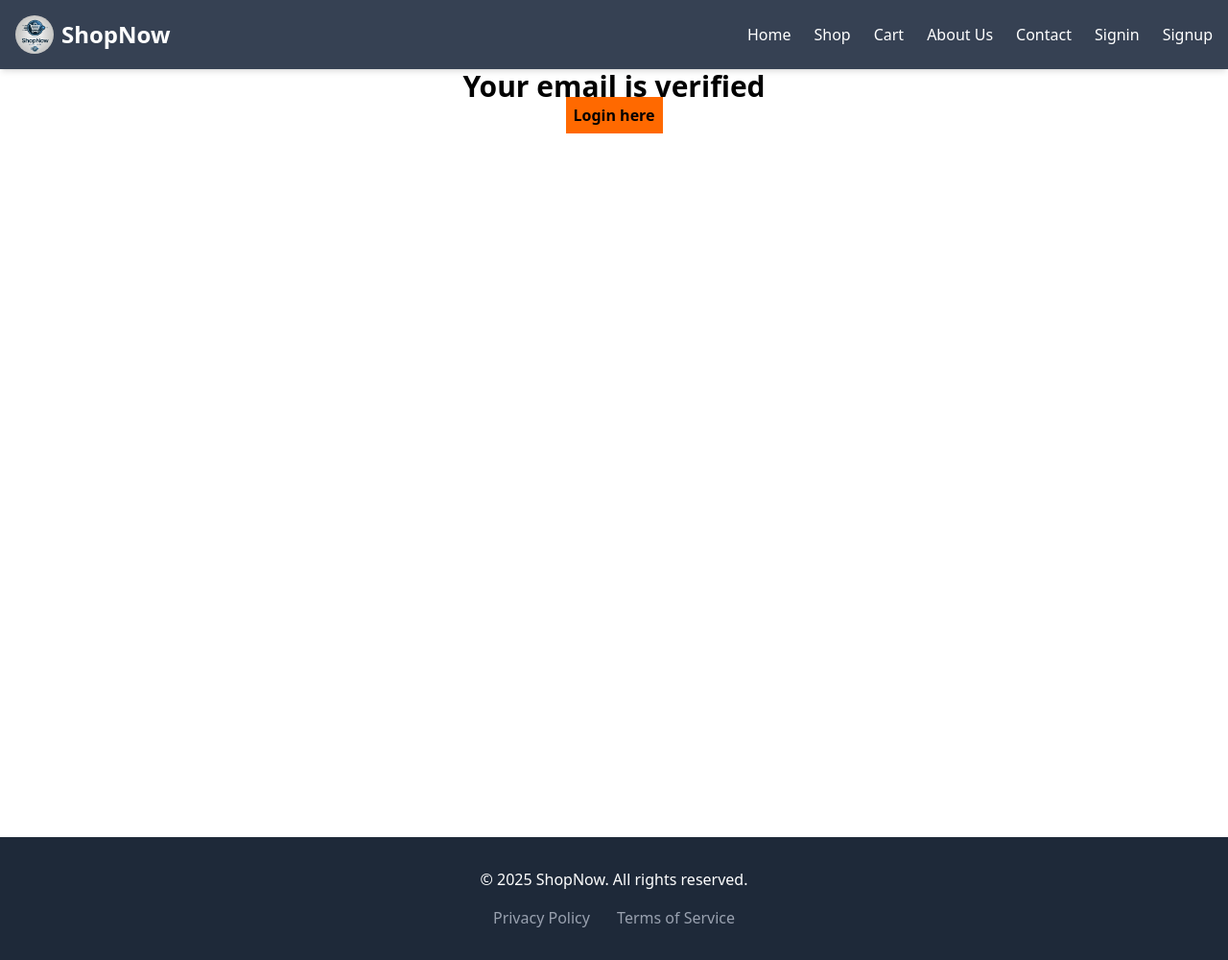
After one commit to pradeepxvi/shopnow, a Django app: template accounts/templates/verified_page.html in a window 1280 px wide. The commit adds this page. Shown: the whole page at 96% size. Run offline with Django 4.2, Linux system fonts and the light colour scheme; the template is opened without the code that fills it, so the values that code supplies are empty.

Commit message:
first commit

```diff
--- a/GreatKart/settings.py
+++ b/GreatKart/settings.py
@@ -27,7 +27,7 @@ SECRET_KEY = "django-insecure-svv=l28k)6x)sn4abo(qg6+ozsd6j)rb@h+pvbj&fwum4xbfzj
 DEBUG = False
 
 ALLOWED_HOSTS = ["*"]
-
+#
 
 # Application definition
 
@@ -136,8 +136,8 @@ DEFAULT_AUTO_FIELD = "django.db.models.BigAutoField"
 
 # email
 
-# EMAIL_BACKEND = "django.core.mail.backends.smtp.EmailBackend"
-EMAIL_BACKEND = "django.core.mail.backends.console.EmailBackend"
+EMAIL_BACKEND = "django.core.mail.backends.smtp.EmailBackend"
+# EMAIL_BACKEND = "django.core.mail.backends.console.EmailBackend"
 EMAIL_HOST = "smtp.gmail.com"
 EMAIL_PORT = 587
 EMAIL_USE_TLS = True
--- a/accounts/templates/profile.html
+++ b/accounts/templates/profile.html
@@ -30,5 +30,6 @@
     </button> -->
   </div>
 </div>
+
 <!--  -->
 {% endblock %}
--- /dev/null
+++ b/accounts/templates/verified_page.html
@@ -0,0 +1,19 @@
+{% extends 'base.html' %}
+<!--  -->
+{% block head %}
+<!--  -->
+<title>email verify</title>
+<!--  -->
+{% endblock %}
+<!--  -->
+{% block body %}
+<!--  -->
+
+<div class="w-full bg-white min-h-screen text-center">
+  <h1 class="text-center text-3xl font-extrabold">Your email is verified</h1>
+  <a class="font-extrabold bg-orange-500 p-2" href="{% url 'signin' %}"
+    >Login here</a
+  >
+</div>
+<!--  -->
+{% endblock %}
--- a/accounts/views.py
+++ b/accounts/views.py
@@ -89,13 +89,13 @@ def email_verification(request, token):
         if user.is_verified:
             print("user is already verified")
 
-            return HttpResponse("You email is already verified")
+            return render(request, "verified_page.html")
 
         user.is_verified = True
         print("user is verified")
         user.save()
 
-        return HttpResponse("Email verification successful! You can now log in.")
+        return render(request, "verified_page.html")
     except CustomUser.DoesNotExist:
         return HttpResponse("No user found")
 
```
Also changed, not shown: db.sqlite3.
